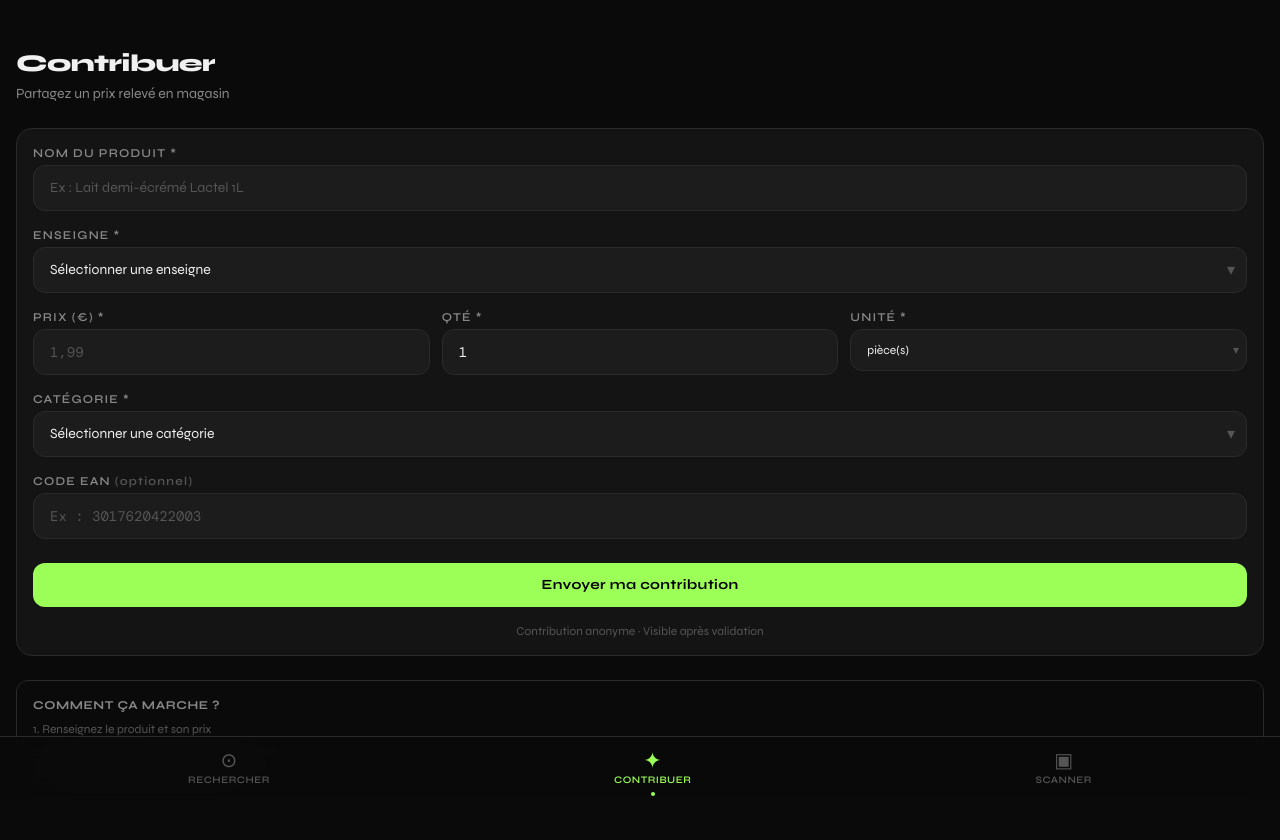
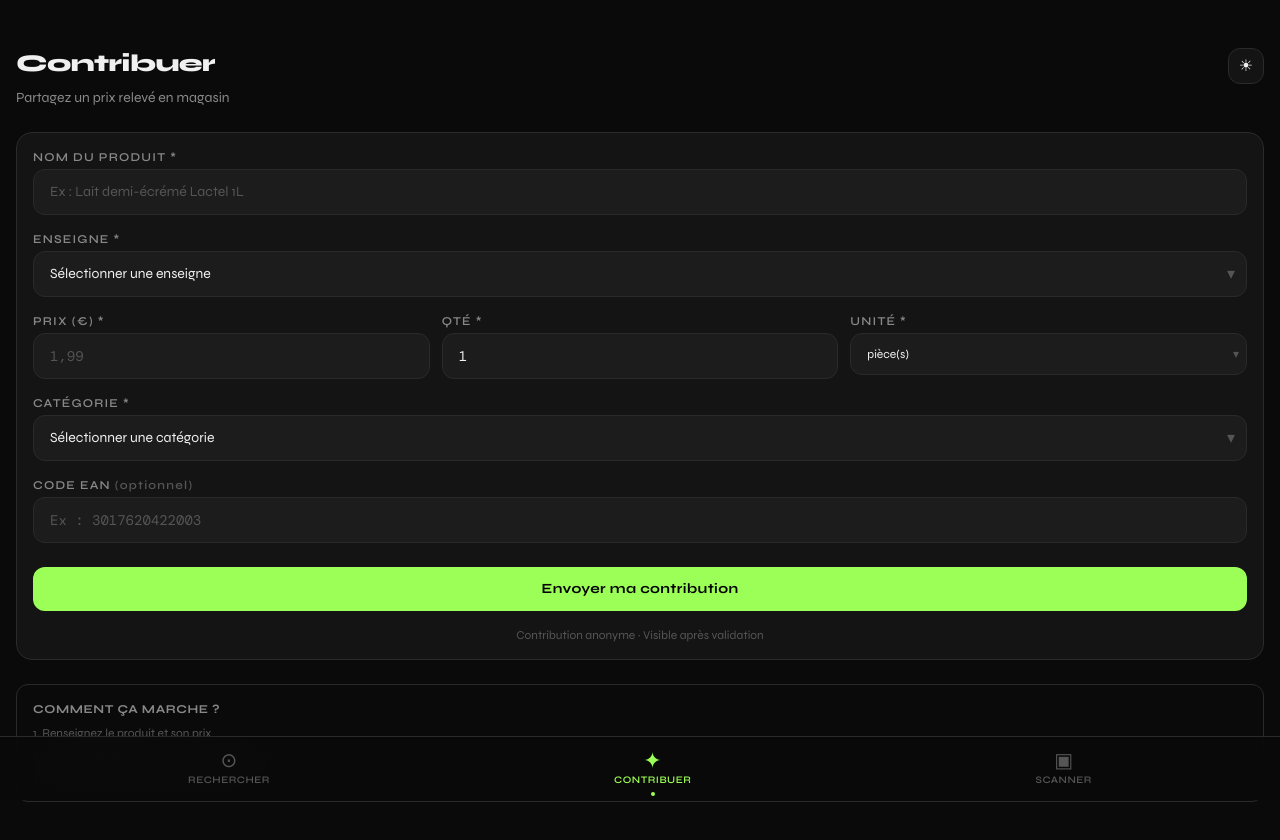
Before and after one commit to Auremens/PrixMatch, a Next.js app in the folder prixmatch/: page /contribuer in a window 1280 px wide. Shown: the top 840 px of the page. Built offline with nearby package versions, Linux system fonts and the light colour scheme; a web font is replaced by a local one.

Commit message:
Add files via upload

```diff
--- a/prixmatch/app/contribuer/page.tsx
+++ b/prixmatch/app/contribuer/page.tsx
@@ -2,6 +2,7 @@
 
 import ContributionForm from '@/components/ContributionForm';
 import BottomNav from '@/components/BottomNav';
+import ThemeToggle from '@/components/ThemeToggle';
 import type { Metadata } from 'next';
 
 export const metadata: Metadata = {
@@ -15,9 +16,12 @@ export default function PageContribuer() {
       <div className="px-4 pt-12 pb-6">
         {/* En-tête */}
         <div className="mb-6">
-          <h1 className="font-display font-800 text-2xl text-texte tracking-tight mb-1">
-            Contribuer
-          </h1>
+          <div className="flex items-start justify-between mb-1">
+            <h1 className="font-display font-800 text-2xl text-texte tracking-tight">
+              Contribuer
+            </h1>
+            <ThemeToggle />
+          </div>
           <p className="text-secondaire text-sm">
             Partagez un prix relevé en magasin
           </p>
```
